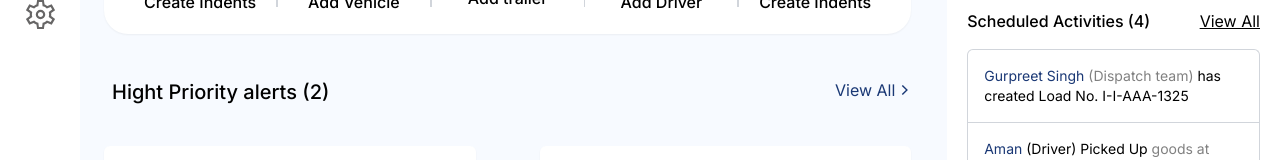
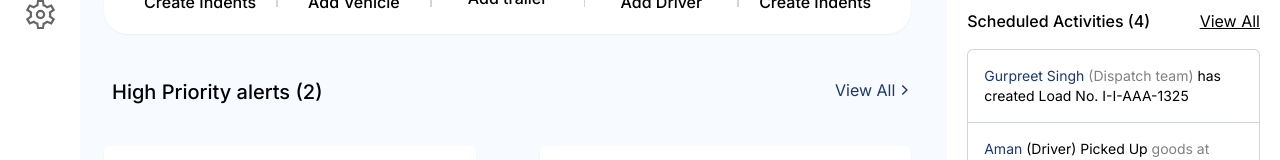
Before and after one commit to majid-2002/demo-website, a Next.js app: page /dashboard in a window 1280 px wide. Shown: the part 634-794 px from the top of the page. Built offline with nearby package versions, Linux system fonts and the light colour scheme.

Commit message:
fix typo

```diff
--- a/src/app/dashboard/page.tsx
+++ b/src/app/dashboard/page.tsx
@@ -164,7 +164,7 @@ const Dasbhobardpage = () => {
         <div className="flex flex-row justify-between">
           <h3 className="text-xl w-full  text-black h-10 p-2 font-medium">
             {" "}
-            Hight Priority alerts ({allAlerts.length})
+            High Priority alerts ({allAlerts.length})
           </h3>
           <div className="flex items-center">
             <p
```
